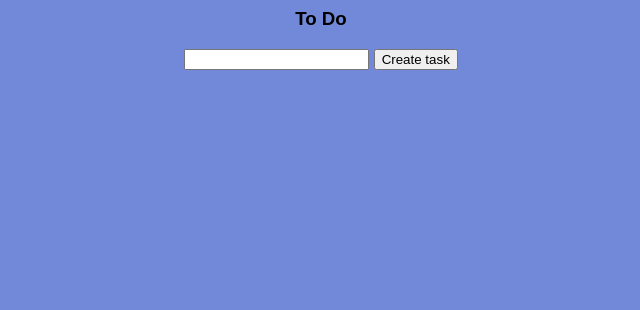
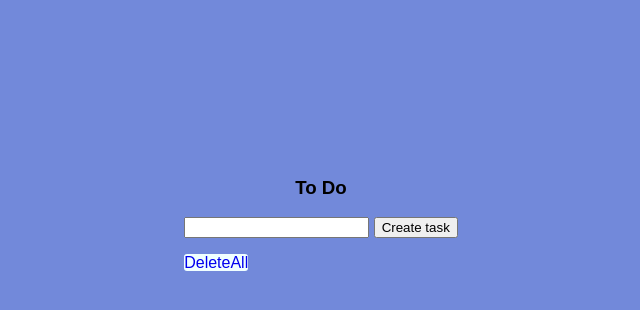
Before and after one commit to Geroigazy/django-todo, a Django app: page / in a window 1280 px wide. Shown: the top 310 px of the page, without its empty margins (319-959 px from the left). Run offline with Django 4.2, Linux system fonts and the light colour scheme; data that the repository does not hold is empty.

Commit message:
deleteall

```diff
--- a/Adv_Python_2/ToDo/todo/tasks/models.py
+++ b/Adv_Python_2/ToDo/todo/tasks/models.py
@@ -5,7 +5,7 @@ from django.db import models
 # Create your models here.
 
 class Task(models.Model):
-    title = models.CharField(max_length=200)
+    title = models.CharField(max_length=20)
     complete = models.BooleanField(default=False)
     created = models.DateTimeField(auto_now_add=True)
 
--- a/Adv_Python_2/ToDo/todo/tasks/templates/tasks/delete.html
+++ b/Adv_Python_2/ToDo/todo/tasks/templates/tasks/delete.html
@@ -1,10 +1,12 @@
 <body style="background: #7289da; font-family: Arial, Helvetica, sans-serif;">
-<div style="margin: auto; width: max-content;">
+<div style="background-color: white; margin: auto; width: max-content; margin-top: 250px;">
 <p>Are you sure you want to delete "{{item}}"?</p>
-<a href="{% url 'list' %}">Cancel</a>
+<div style="display: flex;">
 <form method="POST" action="">
     {% csrf_token %}
     <input type="submit" value="Confirm">
 </form>
+<a href="{% url 'list' %}" style="text-decoration: none; padding-left: 20px;">Cancel</a>
+</div>
 </div>
 </body>
--- a/Adv_Python_2/ToDo/todo/tasks/templates/tasks/list.html
+++ b/Adv_Python_2/ToDo/todo/tasks/templates/tasks/list.html
@@ -1,6 +1,6 @@
 <body style="background: #7289da; font-family: Arial, Helvetica, sans-serif;">
 
-<div style="margin: auto; width: max-content; height: max-content; text-align: center;">
+<div style="margin: auto; width: max-content; height: max-content; text-align: center; padding-top: 150px;">
 <h3>To Do</h3>
 
 
@@ -21,6 +21,7 @@
         <a href="{% url 'delete' task.id %}" style="text-decoration: none; background-color: azure; border-radius: 3px;">Delete</a>
     </div>
 {% endfor %}
+<a href="{% url 'deleteall' %}" style="text-decoration: none; background-color: azure; border-radius: 3px;">DeleteAll</a>
 </div>
 </div>
 </body>
--- a/Adv_Python_2/ToDo/todo/tasks/templates/tasks/update.html
+++ b/Adv_Python_2/ToDo/todo/tasks/templates/tasks/update.html
@@ -1,5 +1,5 @@
 <body style="background: #7289da; font-family: Arial, Helvetica, sans-serif;">
-<div style="margin: auto; width: max-content;">
+<div style="background-color: white; margin: auto; width: max-content; margin-top: 250px;">
 <h3>Update task</h3>
 
 <form method="POST" action="">
--- a/Adv_Python_2/ToDo/todo/tasks/urls.py
+++ b/Adv_Python_2/ToDo/todo/tasks/urls.py
@@ -1,3 +1,4 @@
+from unicodedata import name
 from django.urls import path
 from . import views
 
@@ -5,6 +6,6 @@ from . import views
 urlpatterns = [
     path('', views.index, name="list" ),
     path('update_task/<str:pk>/', views.updateTask, name="update_task"),
-    path('delete/<str:pk>/', views.delete, name="delete")
-
+    path('delete/<str:pk>/', views.delete, name="delete"),
+    path('deleteall/', views.deleteall, name="deleteall")
 ]
--- a/Adv_Python_2/ToDo/todo/tasks/views.py
+++ b/Adv_Python_2/ToDo/todo/tasks/views.py
@@ -44,3 +44,13 @@ def delete(request, pk):
 
     context = {'item':item}
     return render(request, 'tasks/delete.html', context)
+
+def deleteall(request):
+    item = Task.objects.all()
+
+    if request.method == 'POST':
+        item.delete()
+        return redirect('/')
+
+    context = {'item':item}
+    return render(request, 'tasks/deleteall.html', context)
```
Also changed, not shown: Adv_Python_2/ToDo/todo/tasks/templates/tasks/deleteall.html (added, +12 -0 lines).
